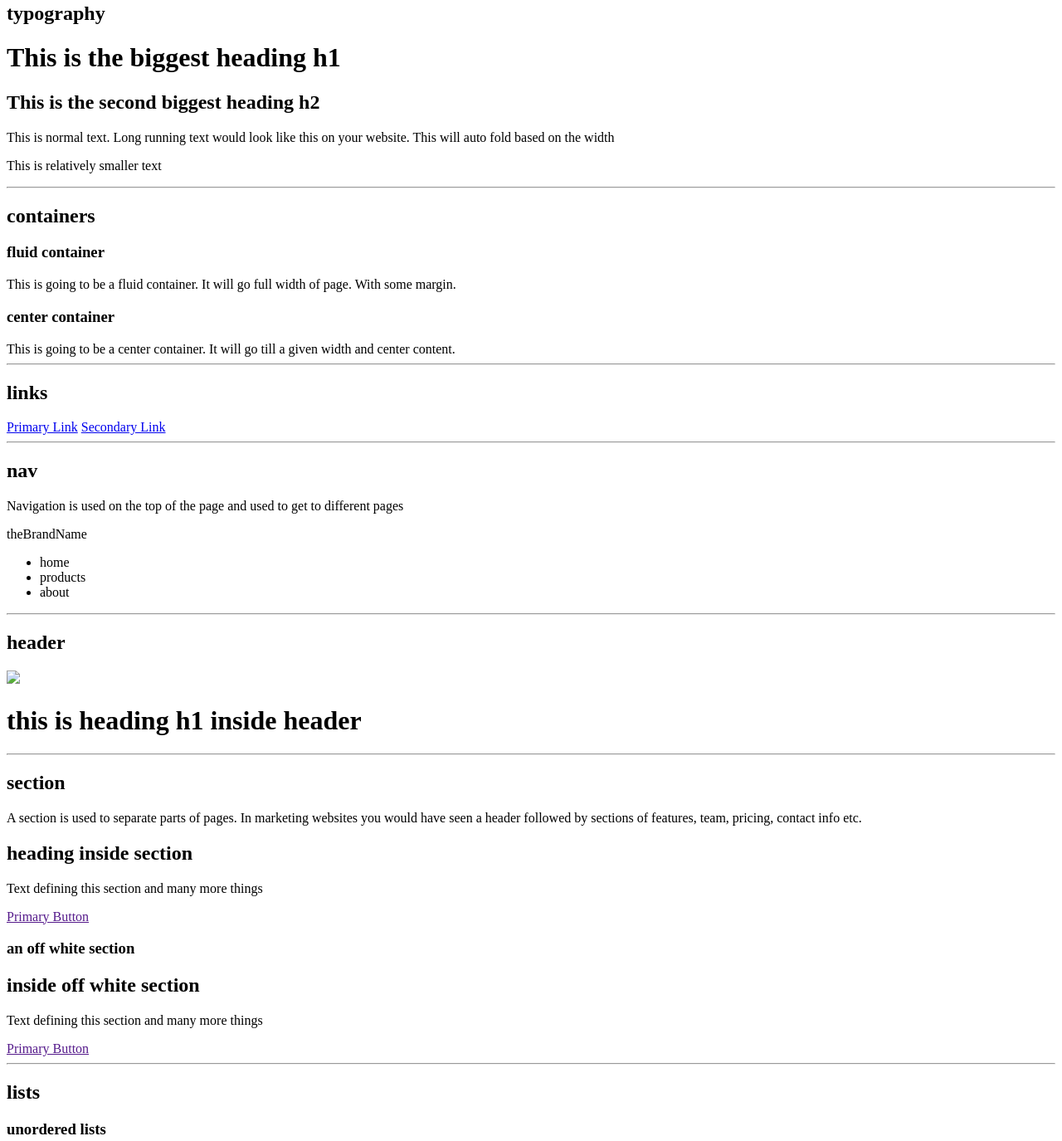
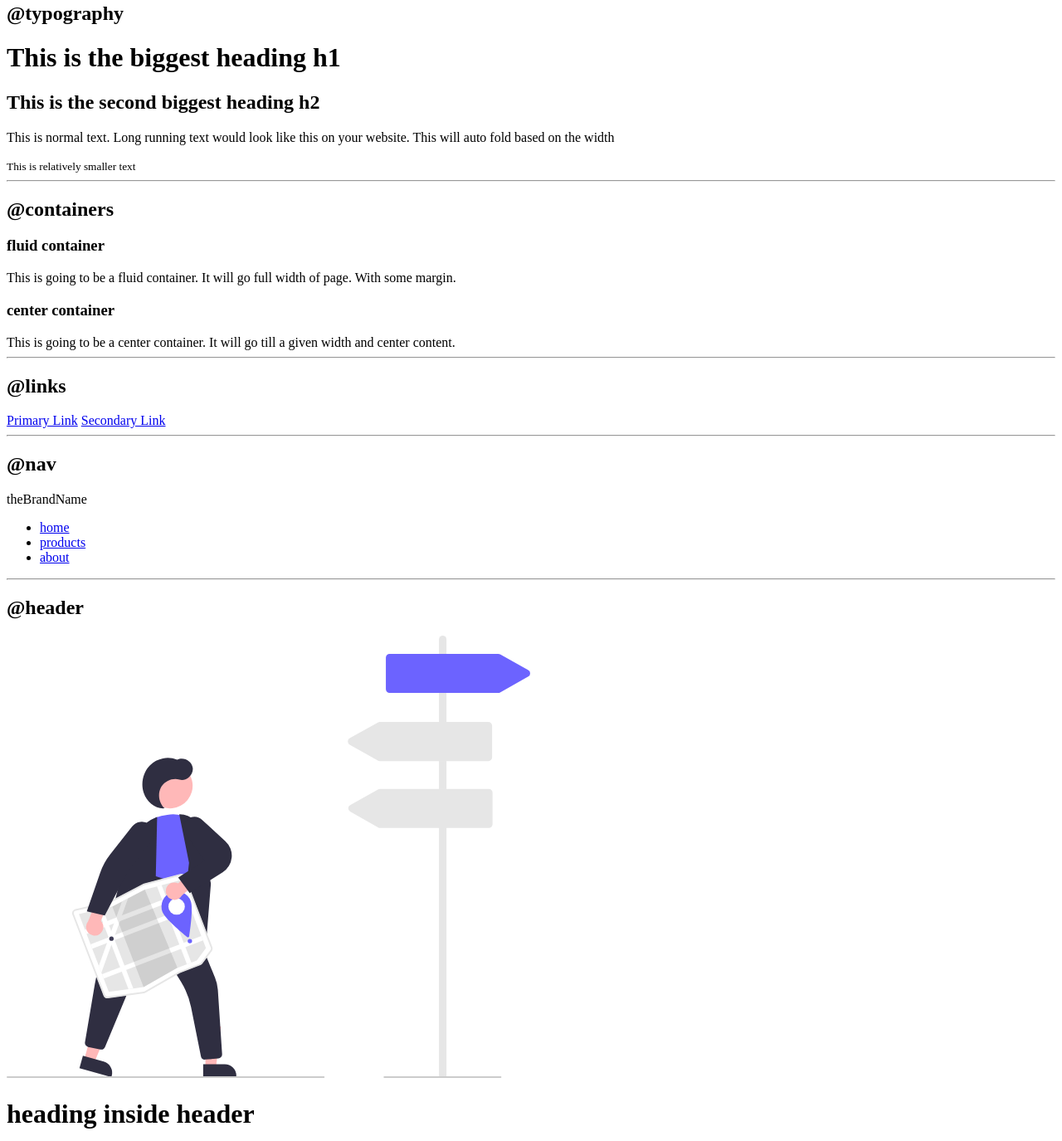
Before and after one commit to prateekagrawl/component-lib, a plain HTML site: page index.html in a window 1280 px wide. Shown: the part 77-1452 px from the top of the page at 83% size. Drawn offline with Linux system fonts and the light colour scheme.

Commit message:
updated index.html

```diff
--- a/index.html
+++ b/index.html
@@ -8,15 +8,15 @@
 <body>
     <h1> component library </h1>
 
-    <h2>typography</h2>
+    <h2>@typography</h2>
 
     <h1>This is the biggest heading h1</h1>
     <h2>This is the second biggest heading h2</h2>
     <p>This is normal text. Long running text would look like this on your website. This will auto fold based on the width</p>
-    <p class="text-sm">This is relatively smaller text</p>
+    <small >This is relatively smaller text</small>
 
     <hr>
-    <h2> containers </h2>
+    <h2>@containers </h2>
 
     <h3>fluid container</h3>
     <div>
@@ -30,53 +30,52 @@
 
     <hr>
 
-    <h2>links</h2>
+    <h2>@links</h2>
 
     <a href="/"> Primary Link</a>
     <a href="/"> Secondary Link</a>
 
     <hr>
 
-    <h2>nav</h2>
-    <p>Navigation is used on the top of the page and used to get to different pages</p>
+    <h2>@nav</h2>
     <nav>
         <div>theBrandName</div>
         <ul>
             <li>
-                home
+                <a href="/">home</a>
             </li>
             <li>
-                products
+                <a href="/">products</a>
             </li>
             <li>
-                about
+                <a href="/">about</a>
             </li>
         </ul>
     </nav>
     <hr>
-    <h2> header </h2>
+    <h2>@header </h2>
 
     <header>
-        <img src="header-image.svg"/>
-        <h1> this is heading h1 inside header</h1>
+        <img src="images/header-image.svg"/>
+        <h1>heading inside header</h1>
     </header>
 
     <hr />
 
-    <h2> section</h2>
+    <h2>@section</h2>
 
     <p> A section is used to separate parts of pages. In marketing websites you would have seen a header followed by sections of features, team, pricing, contact info etc.</p>
 
     <section>
-        <h2> heading inside section</h2>
-        <p>Text defining this section and many more things</p>
+        <h2>white  section</h2>
+        <p>This will have white background</p>
         <a href=""> Primary Button</a>
     </section>
 
     <h3> an off white section</h3>
     <section>
         <h2> inside off white section</h2>
-        <p>Text defining this section and many more things</p>
+        <p>This will have off- white background</p>
         <a href=""> Primary Button</a>
     </section>
 
@@ -105,7 +104,7 @@
 
     <hr>
 
-    <h2> footer</h2>
+    <h2> @footer</h2>
     <footer>
         <div>header inside footer</div>
         <ul>
```
Also changed, not shown: images/header-image.svg (added).
